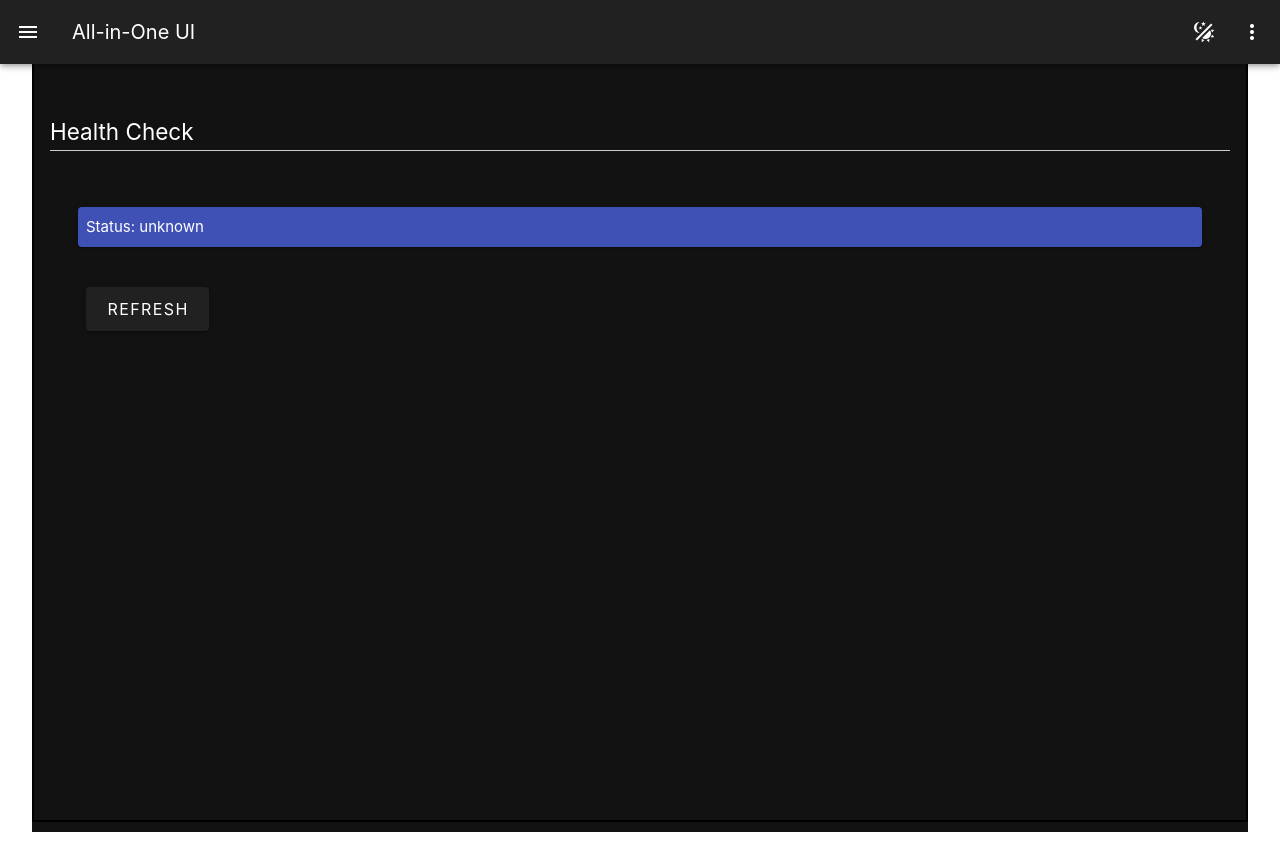
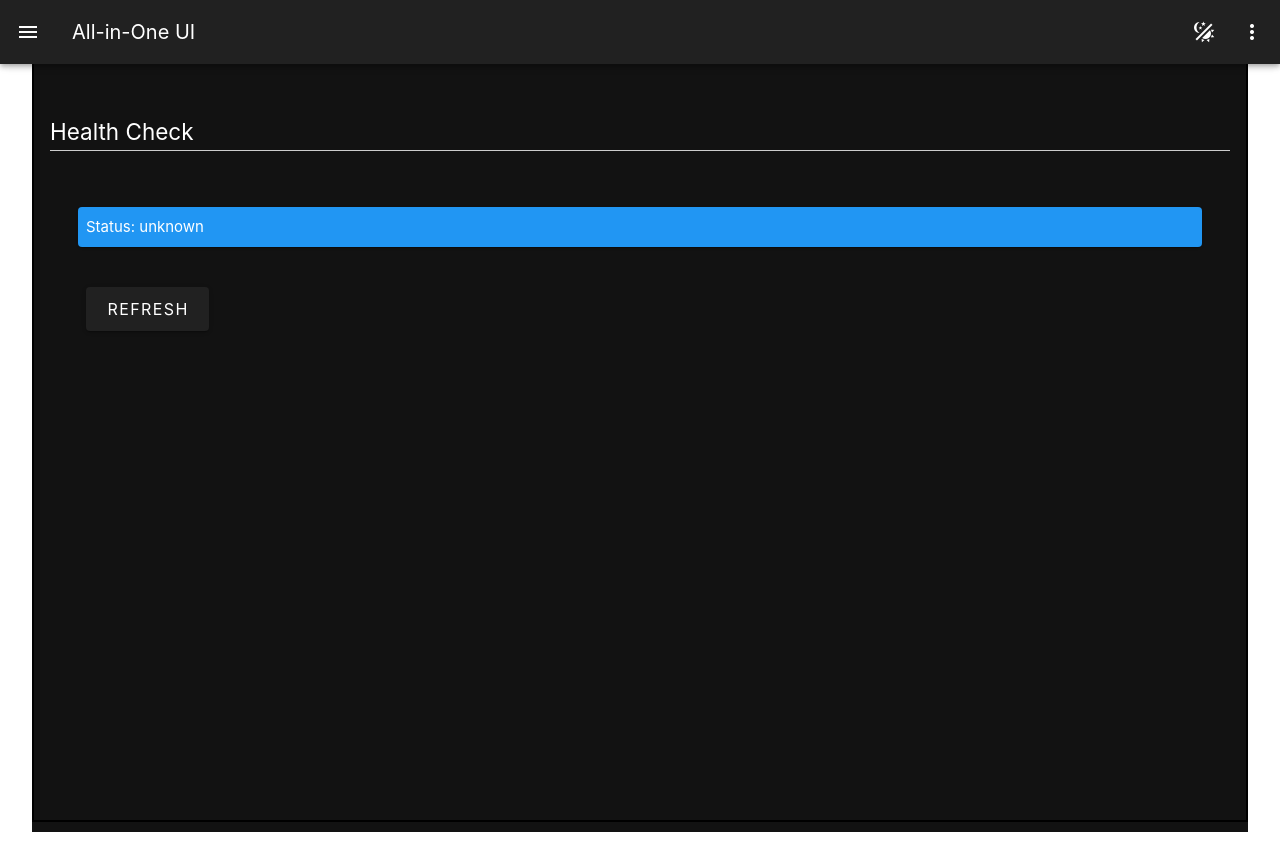
Before and after one commit to junmasui/answer-seeking-agent, a Vue app in the folder frontend/app/: page /health in a window 1280 px wide. Built offline with nearby package versions, Linux system fonts and the light colour scheme; no server answers.

Commit message:
use theme colors

```diff
--- a/frontend/app/src/core/HealthCheckView.vue
+++ b/frontend/app/src/core/HealthCheckView.vue
@@ -20,7 +20,7 @@
 import { ref, onMounted } from 'vue';
 
 const healthStatus = ref('unknown')
-const statusColor = ref('indigo')
+const statusColor = ref('primary')
 
 async function onCheckHealth() {
     healthStatus.value = 'unknown'
--- a/frontend/app/src/doc-mgr/ConfirmationDialog.vue
+++ b/frontend/app/src/doc-mgr/ConfirmationDialog.vue
@@ -6,8 +6,8 @@
             </v-card-title>
             <v-card-actions>
                 <v-spacer></v-spacer>
-                <v-btn color="blue-darken-1" variant="text" @click="onCancel">Cancel</v-btn>
-                <v-btn color="blue-darken-1" variant="text" @click="onConfirm">OK</v-btn>
+                <v-btn color="primary" variant="text" @click="onCancel">Cancel</v-btn>
+                <v-btn color="primary" variant="text" @click="onConfirm">OK</v-btn>
                 <v-spacer></v-spacer>
             </v-card-actions>
         </v-card>
```
Also changed, not shown: frontend/app/src/doc-mgr/DocumentTableComponent.vue (+0 -26 lines).
